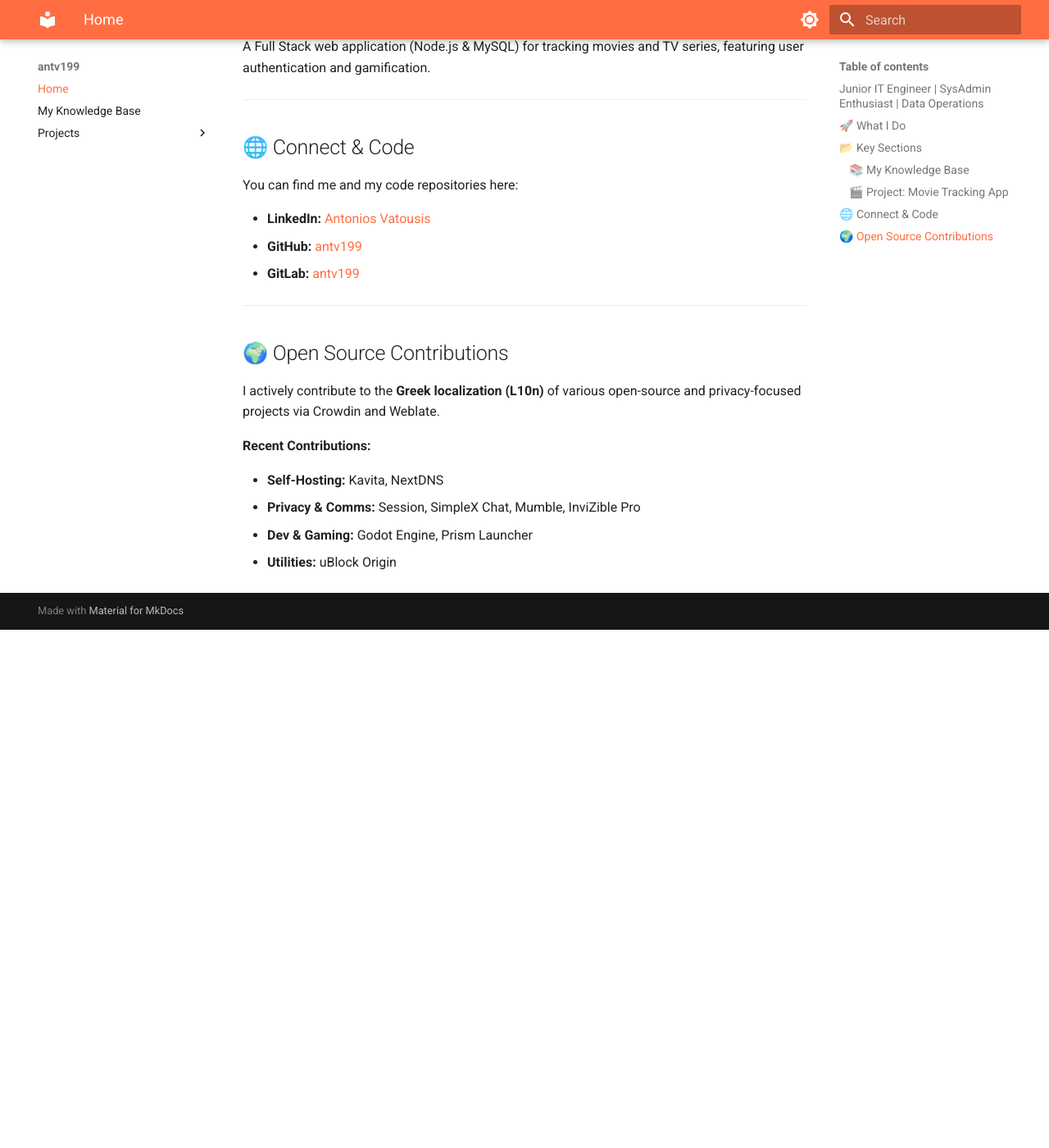
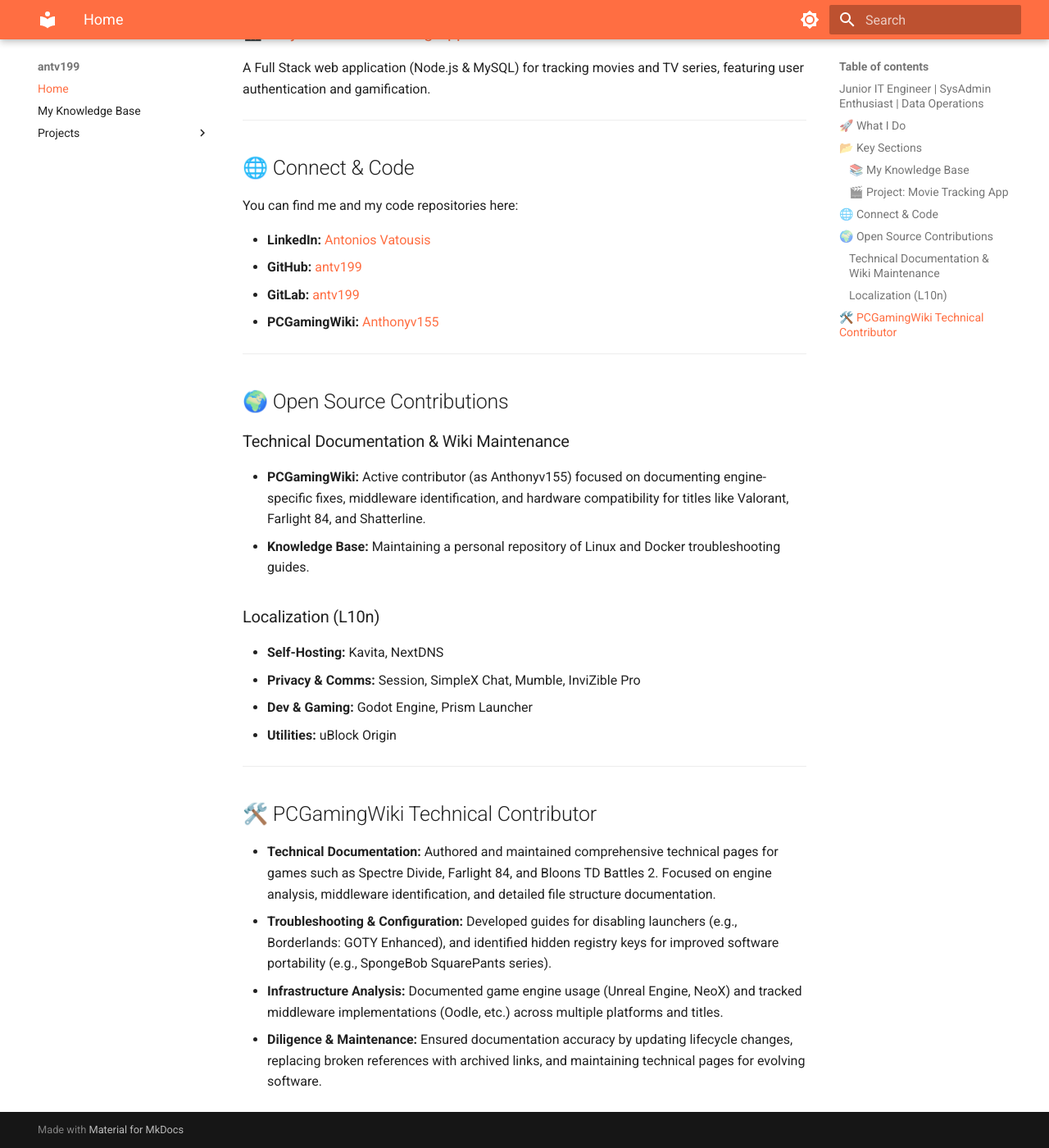
Before and after one commit to antv199/antv199.github.io, an MkDocs documentation site: the page built from docs/index.md, in a window 1280 px wide and 1400 px high, scrolled down 904 px. Shown: the whole window at 82% size. Built offline with MkDocs 1.6.1 and Material for MkDocs 9.7.7, drawn with Linux system fonts in a browser that asks for light colours; before the commit the page ends 1672 px from its top, so only the background shows below that; some of the changed text lies outside the part shown.

Commit message:
Update index.md

```diff
--- a/docs/index.md
+++ b/docs/index.md
@@ -10,9 +10,9 @@
 
 ## 🚀 What I Do
 
-* **System Administration:** Managing Linux (Debian/Ubuntu) environments, Docker containers, and Self-Hosted services (Home-Lab).
-* **Data & Backend:** Building REST APIs (Node.js), managing Databases (MySQL), and automating data reporting (Excel/ERP).
-* **Open Source:** contributing to the localization of privacy-focused tools.
+* **System Administration:** Managing Linux (Debian/Ubuntu) environments, Docker containers, and Self-Hosted services.
+* **Technical Documentation:** Analyzing game engines (Godot, NeoX, Unreal) and documenting configuration file locations, hardware requirements, and performance fixes on community wikis.
+* **Data & Backend:** Building REST APIs (Node.js) and managing Databases (MySQL).
 
 ---
 
@@ -33,16 +33,29 @@
 * **LinkedIn:** [Antonios Vatousis](https://www.linkedin.com/in/anthony-vatousis/)
 * **GitHub:** [antv199](https://github.com/antv199)
 * **GitLab:** [antv199](https://gitlab.com/anthonyv159)
+* **PCGamingWiki:** [Anthonyv155](https://www.pcgamingwiki.com/wiki/User:Anthonyv155)
 
 ---
 
 ## 🌍 Open Source Contributions
 
-I actively contribute to the **Greek localization (L10n)** of various open-source and privacy-focused projects via Crowdin and Weblate.
+### Technical Documentation & Wiki Maintenance
 
-**Recent Contributions:**
+* **PCGamingWiki:** Active contributor (as Anthonyv155) focused on documenting engine-specific fixes, middleware identification, and hardware compatibility for titles like Valorant, Farlight 84, and Shatterline.
+* **Knowledge Base:** Maintaining a personal repository of Linux and Docker troubleshooting guides.
+
+### Localization (L10n)
 
 * **Self-Hosting:** Kavita, NextDNS
 * **Privacy & Comms:** Session, SimpleX Chat, Mumble, InviZible Pro
 * **Dev & Gaming:** Godot Engine, Prism Launcher
 * **Utilities:** uBlock Origin
+
+---
+
+## 🛠️ PCGamingWiki Technical Contributor
+
+- **Technical Documentation:** Authored and maintained comprehensive technical pages for games such as Spectre Divide, Farlight 84, and Bloons TD Battles 2. Focused on engine analysis, middleware identification, and detailed file structure documentation.
+- **Troubleshooting & Configuration:** Developed guides for disabling launchers (e.g., Borderlands: GOTY Enhanced), and identified hidden registry keys for improved software portability (e.g., SpongeBob SquarePants series).
+- **Infrastructure Analysis:** Documented game engine usage (Unreal Engine, NeoX) and tracked middleware implementations (Oodle, etc.) across multiple platforms and titles.
+- **Diligence & Maintenance:** Ensured documentation accuracy by updating lifecycle changes, replacing broken references with archived links, and maintaining technical pages for evolving software.
```
